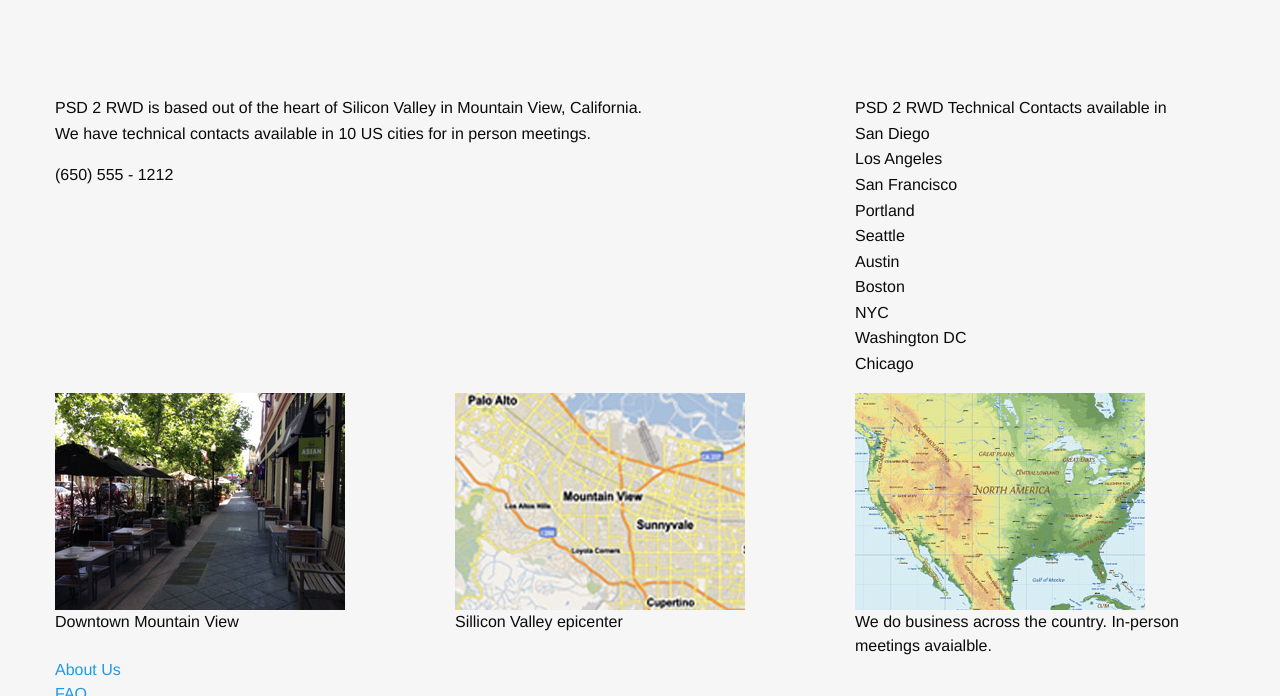
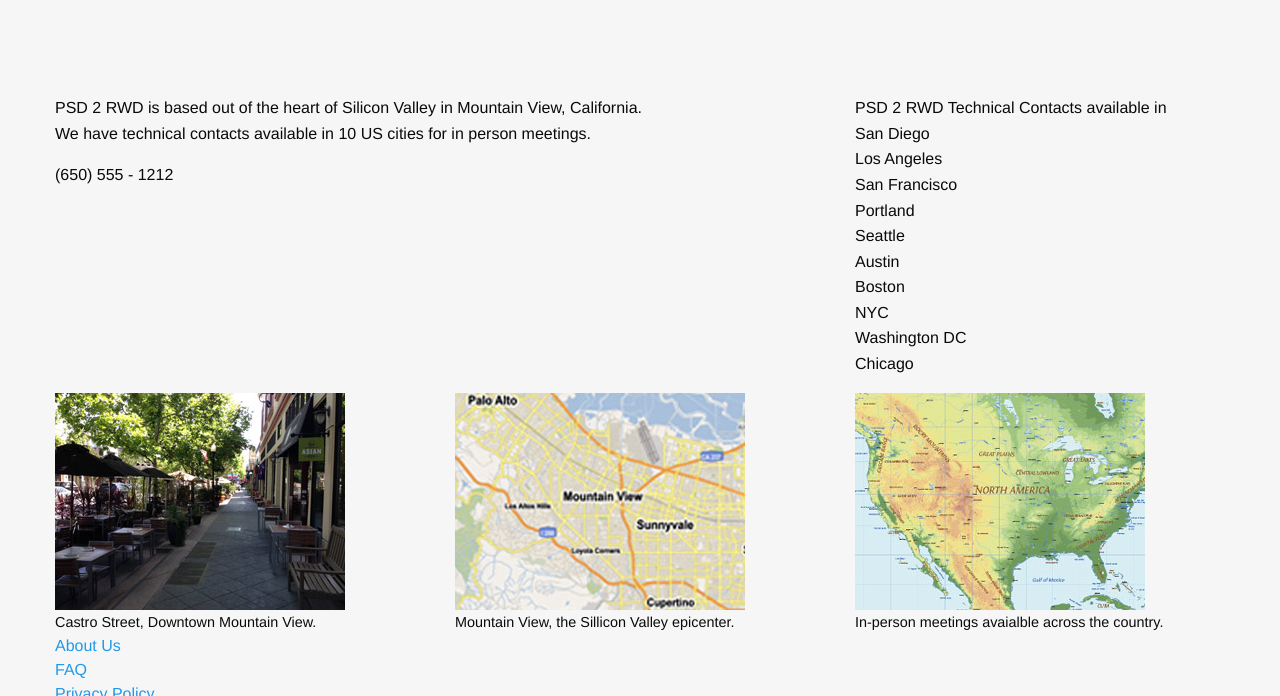
Before and after one commit to cleverbaker/psd2rwd, a PHP site: page / in a window 1280 px wide. Shown: the part 5804-6500 px from the top of the page. Run offline with PHP 8.4, Linux system fonts and the light colour scheme.

Commit message:
Footer pics caption update.

```diff
--- a/css/app.css
+++ b/css/app.css
@@ -116,6 +116,10 @@ footer {
   padding: 6rem 0;
 }
 
+.caption {
+  font-size: .9rem;
+}
+
 .reveal {
     padding: 1rem 3rem;
 }
--- a/index.html
+++ b/index.html
@@ -291,11 +291,11 @@ anymore changes needs a change order with a deadline as the following Monday.</l
         Chicago<br>
       </div>
 
-      <div class="medium-4 columns"><a href="https://en.wikipedia.org/wiki/Mountain_View,_California#/media/File:Castro_Street_Mountain_View_sidewalk.jpg"><img src="img/castro-st.jpg" alt="Castro Street, Downtown Mountain View"></a><br>Downtown Mountain View
+      <div class="medium-4 columns"><a href="https://en.wikipedia.org/wiki/Mountain_View,_California#/media/File:Castro_Street_Mountain_View_sidewalk.jpg"><img src="img/castro-st.jpg" alt="Castro Street, Downtown Mountain View"></a><br><span class="caption">Castro Street, Downtown Mountain View.</span>
       </div>
-      <div class="medium-4 columns"><img src="img/svalley.jpg" alt="Sillicon Valley Central"><br>Sillicon Valley epicenter
+      <div class="medium-4 columns"><img src="img/svalley.jpg" alt="Sillicon Valley Central"><br><span class="caption">Mountain View, the Sillicon Valley epicenter.</span>
       </div>
-      <div class="medium-4 columns end"><img src="img/usa.jpg" alt="USA"><br>We do business across the country. In-person meetings avaialble.
+      <div class="medium-4 columns end"><img src="img/usa.jpg" alt="USA"><br><span class="caption">In-person meetings avaialble across the country.</span>
       </div>
     </div>
 
```
